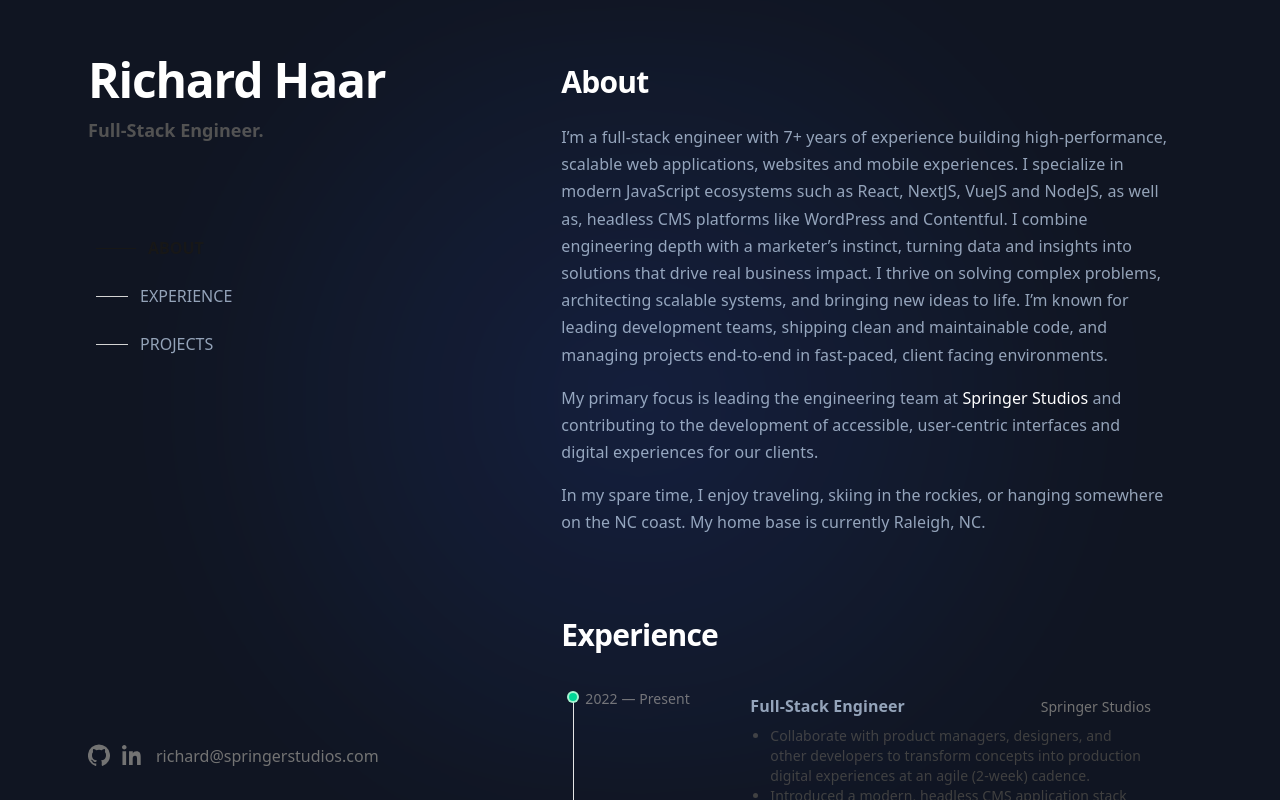
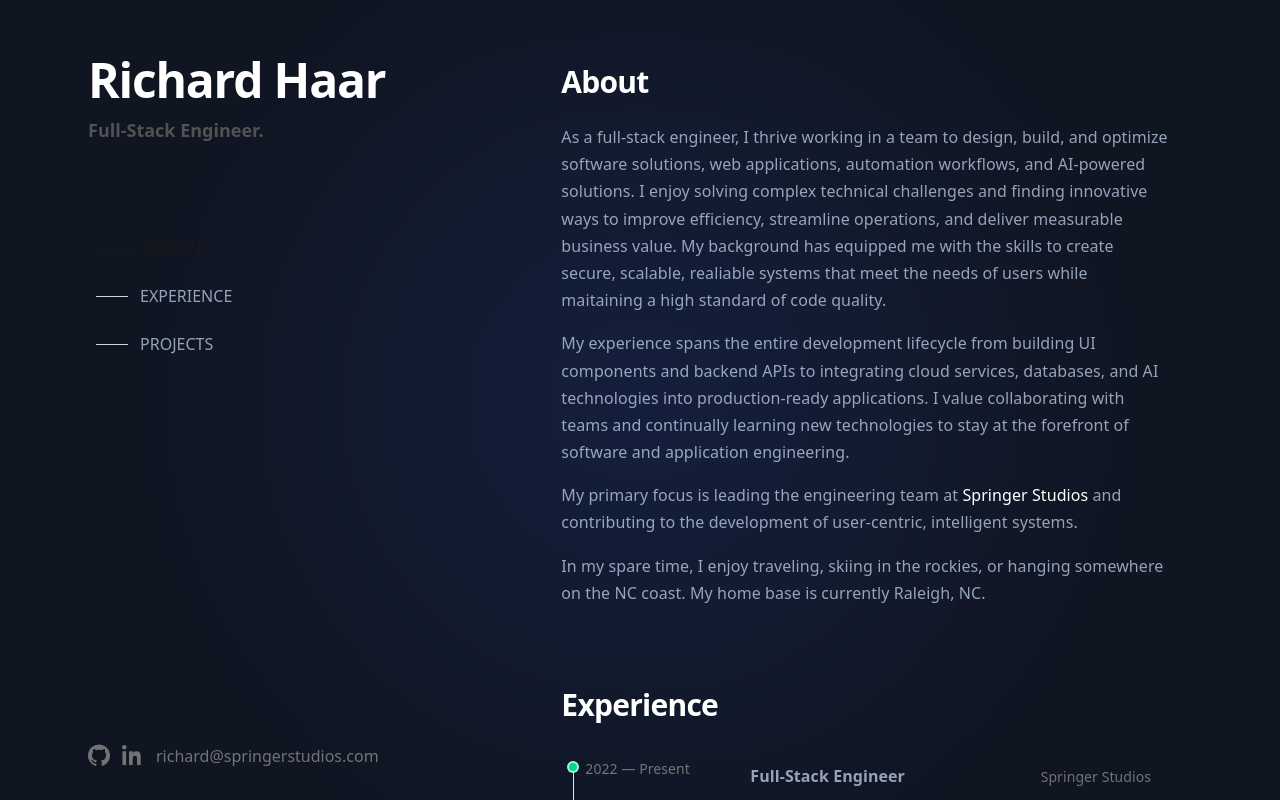
Before and after one commit to itsrichardhaar/Dev-Portfolio-II, a Next.js app: page / in a window 1280 px wide. Built offline with nearby package versions, Linux system fonts and the light colour scheme.

Commit message:
update work

```diff
--- a/app/page.tsx
+++ b/app/page.tsx
@@ -86,12 +86,26 @@ export default function HomePage() {
                   },
                 }}
               >
-                I’m a full-stack engineer with 7+ years of experience
-                building high-performance, scalable web applications, websites and mobile experiences. I specialize in modern JavaScript ecosystems
-                such as React, NextJS, VueJS and NodeJS, as well as, headless CMS platforms like WordPress and Contentful.
-                I combine engineering depth with a marketer’s instinct, turning data and insights into solutions that drive real business impact.
-                I thrive on solving complex problems, architecting scalable systems, and bringing new ideas to life.
-                I’m known for leading development teams, shipping clean and maintainable code, and managing projects end-to-end in fast-paced, client facing environments.
+                As a full-stack engineer, I thrive working in a team to design, build, and optimize software solutions, web
+                applications, automation workflows, and AI-powered solutions. I enjoy solving complex technical challenges and
+                finding innovative ways to improve efficiency, streamline operations, and deliver measurable business value.  My
+                background has equipped me with the skills to create secure, scalable, realiable systems that meet the needs of
+                users while maitaining a high standard of code quality.
+              </motion.p>
+
+              <motion.p
+                variants={{
+                  hidden: { opacity: 0, y: 8 },
+                  show: {
+                    opacity: 1,
+                    y: 0,
+                    transition: { duration: 0.4, ease: [0.22, 1, 0.36, 1] },
+                  },
+                }}
+              >
+                My experience spans the entire development lifecycle from building UI components and backend APIs to integrating
+                cloud services, databases, and AI technologies into production-ready applications. I value collaborating with teams
+                and continually learning new technologies to stay at the forefront of software and application engineering.
               </motion.p>
 
               <motion.p
@@ -114,8 +128,7 @@ export default function HomePage() {
                 >
                   Springer Studios
                 </a>{" "}
-                and contributing to the development of accessible, user-centric interfaces and
-                digital experiences for our clients.
+                and contributing to the development of user-centric, intelligent systems.
               </motion.p>
 
               <motion.p
@@ -150,26 +163,25 @@ export default function HomePage() {
                   org: "Springer Studios",
                   time: "2022 — Present",
                   bullets: [
-                    "Collaborate with product managers, designers, and other developers to transform concepts into production digital experiences at an agile (2-week) cadence.",
-                    "Introduced a modern, headless CMS application stack into our client offerings.",
-                    "Introduced modern build pipelines using Vite and Github actions into our dev team workflows.",
+                    "Developed an internal analytics platform using TypeScript, React, Node.js, LLM APIs, Docker and CI/CD piplines to track LLM token usage and improve cost visibility and resources mamangement across engineering team.",
+                    "Built an AI Chatbot using TypeScript, Python, LangGraph and ChromaDB RAG pipelines over internal documents to improve employee onboarding and SOP research.",
+                    "Automated manual, labor-heavy business process with LLM APIs using Claude Code and Open AI Codex, replacing repetitive human steps and reducing turnaround time.",
                     "Build, style, and ship high-quality websites, mobile apps, and design systems.",
-                    "Spearhead company-wide WCAG accessibility initiatives such as creating documentation for best practices, establishing a standard accessibility checklist for developers, and facilitating knowledge shares with our clients. ",
-                    "Led the development and architecture of technical tools like content management systems, REST APIs, plugins, UI components and CI/CD pipelines to fulfill business and stakeholder requirements.",
-                    "Shipped wholesale ecommerce dashboard with dynamic customer order inputs for assigned products and daily order updates to POS systems at multiple storefronts.",
+                    "Served as technical lead for client onboarding, implementations and training, gathered technical requirements from stakeholders and translated them to product managers, designers and other engineers.",
+                    "Engineered an AI workspace desktop application using TypeScript, Python, SQL, HTML, CSS, integrated with Claude Code and Open AI Codex SDKs to organize code projects, agent sessions, manage orchestration, search session history, and resume past sessions in CLI.",
                   ],
                   href: "https://springerstudios.com",
                   external: true,
                 },
                 {
-                  role: "Web Developer",
+                  role: "Web Engineer",
                   org: "Datagroup Technologies",
                   time: "2019 — 2022",
                   bullets: [
-                    "Developed, maintained and shipped production code for client websites primarily using WordPress CMS, HTML, CSS, PHP, and JavaScript.",
-                    "Conducted competitive keyword research, technical SEO audits and internal linking strategies to increase organic search rankings for internal brand websites.",
-                    "Managed multi-channel digital ad campaigns for internal brands and clients, leveraged Google Ads and SEMRush to optimize ad spend and maximize ROI.",
-                    "Leveraged targeted ad campaigns, A/B testing, and custom developed landing pages to increase lead generation and conversions on internal websites.",
+                    "Shipped and maintained production code using JavaScript, HTML, CSS, TypeScript, React, PostgreSQL across client web applications, serving as a senior IC other engineers relied on for technical direction.",
+                    "Diagnosed and resolved issues across AWS intances and client apps, owned QA and cross-browser/accessibility testing, and improved monitoring processes.",
+                    "Collaborated directly with designers and stakeholders to gather requirements and deliver UI updates, feature enhancements, and CMS improvements.",
+                    "Drove front-end architecture decisions across performance, accessibility (WCAG 2.1 AA).",
                   ],
                   href: "https://dtinetworks.com",
                   external: true,
--- a/data/projects.ts
+++ b/data/projects.ts
@@ -89,14 +89,14 @@ export const projects: Project[] = [
     featured: false
   },
   {
-    slug: "program-filter",
-    title: "Programs of Study Filter Plugin",
-    year: 2025,
+    slug: "mesh",
+    title: "Mesh",
+    year: 2026,
     summary:
-      "A UI component system and plugin built with PHP, JavaScript and ACF fields. The goal of this system was to help North Carolina Community College students find information on specific programs of study in as few clicks as possible. The secondary goal was to drive enrollment conversions for community colleges by simplifying the process.",
+      "Desktop app that gives Claude Code users visibility over their scattered AI coding projects and sessions: auto-discovers every project, renders session transcripts, resumes sessions in live embedded terminals, and generates LLM-powered activity analyses.",
     madeAt: "Springer Studios",
-    builtWith: ["PHP", "JavaScript", "mySQL"],
-    link: "https://cvcc.edu/programs-of-study/",
+    builtWith: ["TypeScript", "React", "SQLite", "Electron", "Zustand"],
+    link: "https://github.com/itsrichardhaar/Mesh",
     featured: true,
     description: [
     "Led a ground-up redesign focused on performance, accessibility, and maintainability.",
```
